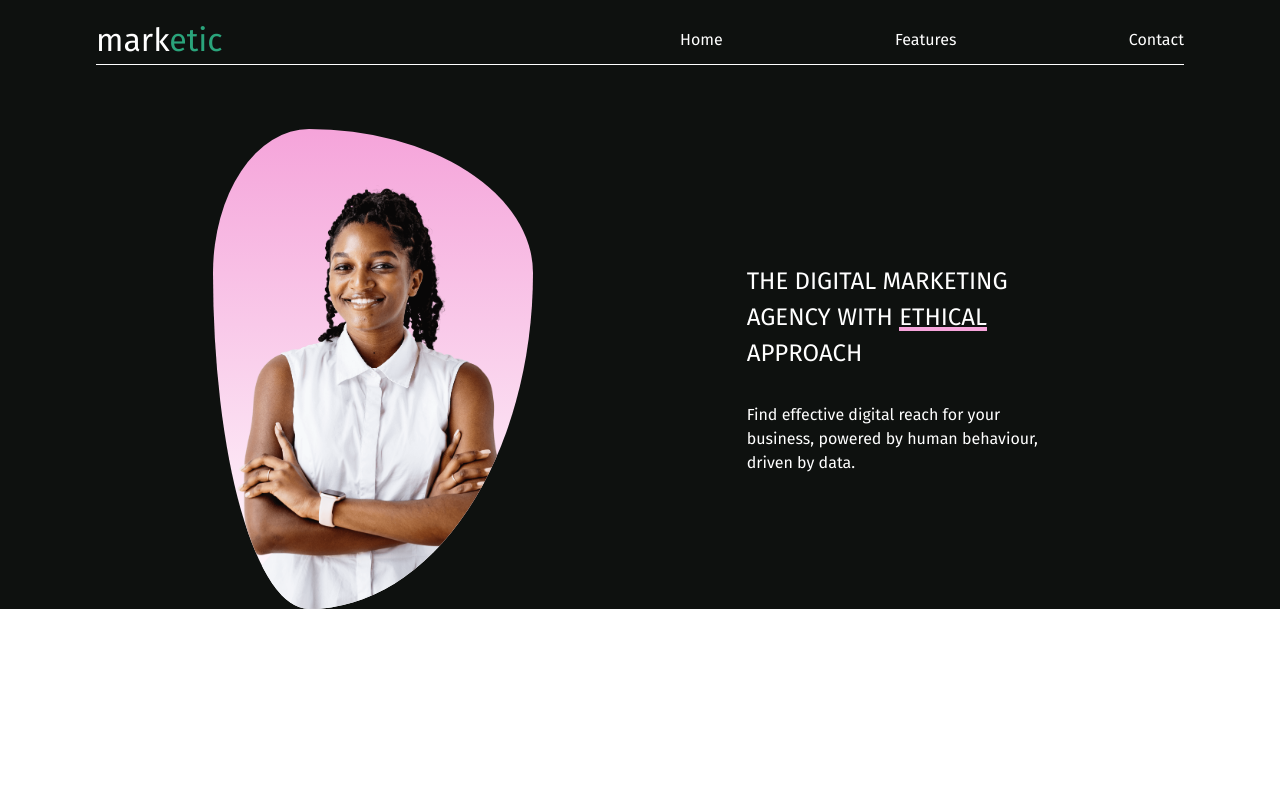
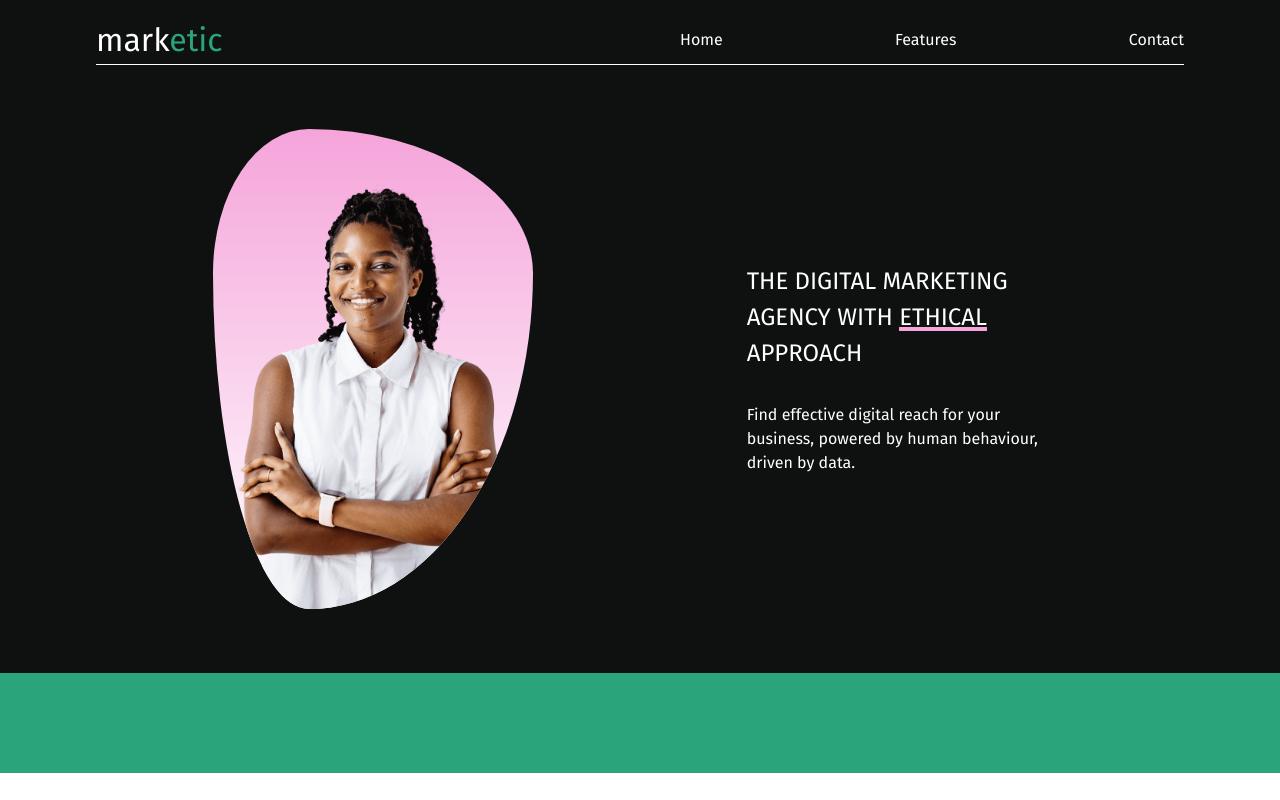
Before and after one commit to mclbdn/marketic, a React (Create React App) app: page / in a window 1280 px wide. Built offline with nearby package versions, Linux system fonts and the light colour scheme; the HTML template or start-up script is replaced by a standard one.

Commit message:
Add features section

```diff
--- a/src/App.css
+++ b/src/App.css
@@ -154,7 +154,7 @@ h6 {
   align-items: center;
   justify-content: space-evenly;
   flex-wrap: wrap;
-  padding-top: 4rem;
+  padding: 4rem 0;
 }
 
 .main-hero-content img {
@@ -193,3 +193,12 @@ h6 {
 }
 
 /* HERO END */
+
+/* FEATURES SECTION START */
+
+.features-section {
+  background-color: var(--green-color);
+  height: 100px;
+}
+
+/* FEATURES SECTION END */
--- a/src/App.js
+++ b/src/App.js
@@ -1,9 +1,11 @@
 import "./App.css";
+import Features from "./components/Features";
 import Hero from "./components/Hero";
 
 function App() {
   return <div className="App">
     <Hero />
+    <Features />
   </div>;
 }
 
--- /dev/null
+++ b/src/components/Features.js
@@ -0,0 +1,9 @@
+import React from "react";
+
+const Features = () => {
+  return <section className="features-section">
+
+  </section>;
+};
+
+export default Features;
--- a/src/components/Hero.js
+++ b/src/components/Hero.js
@@ -1,36 +1,18 @@
 import React from "react";
 
 import logo from "../assets/hero-girl.png";
+import Navbar from "./Navbar";
 
 const Hero= () => {
   return (
     <section className="hero-container">
-      <header>
-        <nav>
-          <a className="logo-link" href="">
-            <li>
-              <span className="first-half-span-text">mark</span>
-              <span className="second-half-span-text">etic</span>
-            </li>
-          </a>
-          <ol>
-            <a href="">
-              <li>Home</li>
-            </a>
-            <a href="">
-              <li>Features</li>
-            </a>
-            <a href="">
-              <li>Contact</li>
-            </a>
-          </ol>
-        </nav>
-      </header>
+      <Navbar />
       <div className="main-hero-content">
         <img src={logo} alt="Photo of a girl." />
         <div className="hero-text">
           <h1>
-            THE DIGITAL MARKETING AGENCY WITH <span className="pink-text">ETHICAL</span> APPROACH
+            THE DIGITAL MARKETING AGENCY WITH{" "}
+            <span className="pink-text">ETHICAL</span> APPROACH
           </h1>
           <p>
             Find effective digital reach for your business, powered by human
--- /dev/null
+++ b/src/components/Navbar.js
@@ -0,0 +1,29 @@
+import React from 'react'
+
+const Navbar = () => {
+  return (
+    <header>
+      <nav>
+        <a className="logo-link" href="">
+          <li>
+            <span className="first-half-span-text">mark</span>
+            <span className="second-half-span-text">etic</span>
+          </li>
+        </a>
+        <ol>
+          <a href="">
+            <li>Home</li>
+          </a>
+          <a href="">
+            <li>Features</li>
+          </a>
+          <a href="">
+            <li>Contact</li>
+          </a>
+        </ol>
+      </nav>
+    </header>
+  );
+}
+
+export default Navbar
```
